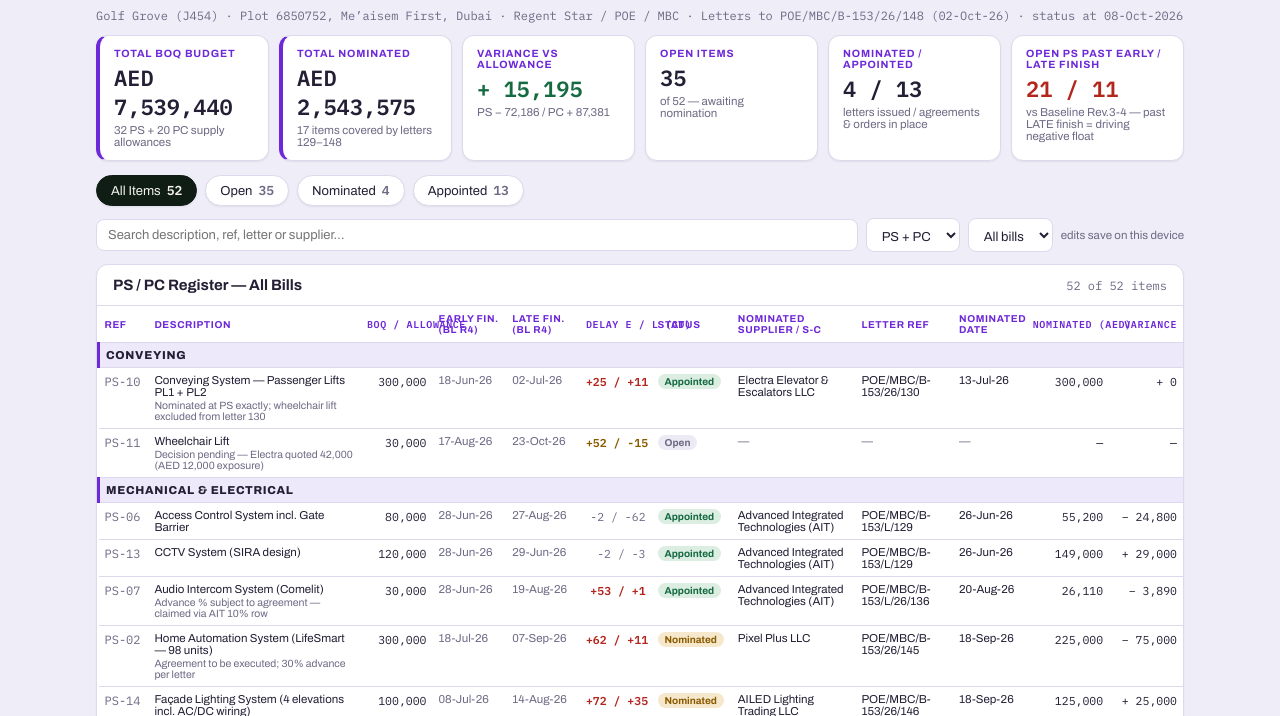
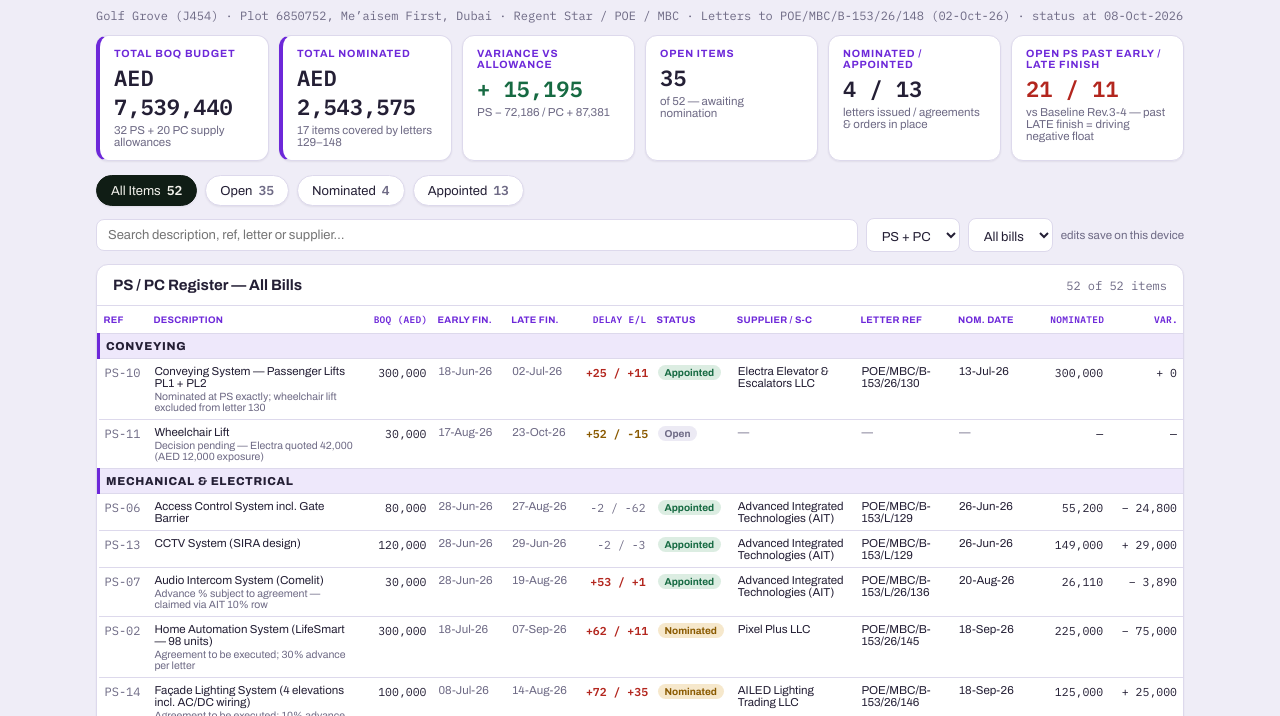
Before and after one commit to Ahmedmbc/golfgrove-tracker, a plain HTML site: page index.html in a window 1280 px wide. Shown: the part 66-782 px from the top of the page. Drawn offline with Linux system fonts and the light colour scheme.

Commit message:
Fix overlapping column headers; shorten header labels
Co-Authored-By: Claude Fable 5 <noreply@anthropic.com>
Claude-Session: https://claude.ai/code/session_01K99QJBSALsHoK6Jx7YfvUY

```diff
--- a/index.html
+++ b/index.html
@@ -82,7 +82,7 @@ td input{width:100%;border:1px solid var(--brand);border-radius:6px;padding:4px
 @media (min-width:1000px){
   .scroll{overflow-x:visible}
   table{min-width:0;width:100%;table-layout:fixed;font-size:11.5px}
-  th{white-space:normal;padding:7px 6px;font-size:10px}
+  th{white-space:normal;padding:7px 5px;font-size:9.5px;letter-spacing:.03em;overflow-wrap:break-word}
   td{padding:6px 6px;word-wrap:break-word;overflow-wrap:break-word}
   td.desc{min-width:0;max-width:none}
   td.desc .pc{font-size:10.5px}
@@ -116,10 +116,10 @@ td input{width:100%;border:1px solid var(--brand);border-radius:6px;padding:4px
   <div class="tbh"><h2>PS / PC Register &mdash; All Bills</h2><span class="cnt" id="cnt"></span></div>
   <div class="scroll"><table>
     <colgroup><col style="width:4.6%"><col style="width:19.6%"><col style="width:6.6%"><col style="width:6.8%"><col style="width:6.8%"><col style="width:6.6%"><col style="width:7.4%"><col style="width:11.4%"><col style="width:9%"><col style="width:6.8%"><col style="width:7.6%"><col style="width:6.8%"></colgroup><thead><tr>
-      <th>Ref</th><th>Description</th><th class="num">BOQ / Allowance</th>
-      <th>Early Fin. (BL R4)</th><th>Late Fin. (BL R4)</th><th class="num">Delay E / L (cd)</th>
-      <th>Status</th><th>Nominated Supplier / S-C</th><th>Letter Ref</th><th>Nominated Date</th>
-      <th class="num">Nominated (AED)</th><th class="num">Variance</th>
+      <th>Ref</th><th>Description</th><th class="num">BOQ (AED)</th>
+      <th>Early Fin.</th><th>Late Fin.</th><th class="num">Delay E/L</th>
+      <th>Status</th><th>Supplier / S-C</th><th>Letter Ref</th><th>Nom. Date</th>
+      <th class="num">Nominated</th><th class="num">Var.</th>
     </tr></thead>
     <tbody id="tb"></tbody>
   </table></div>
```
